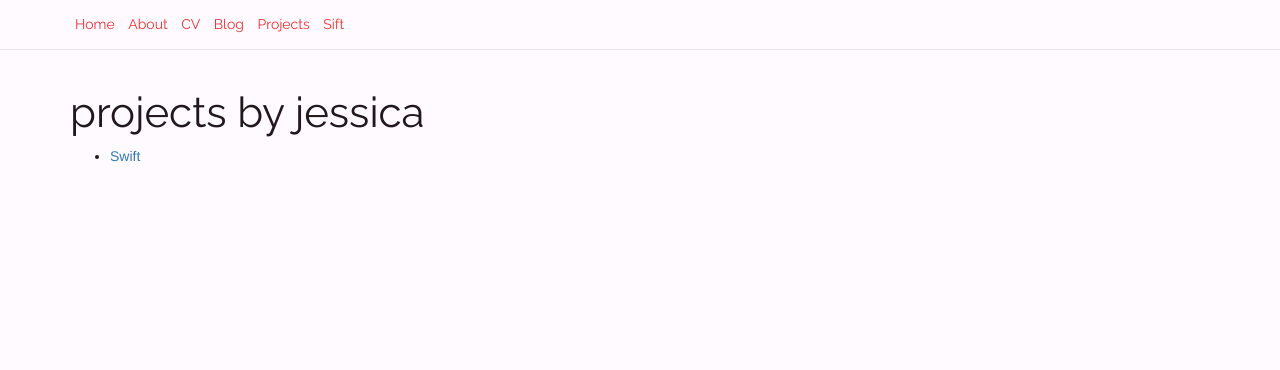
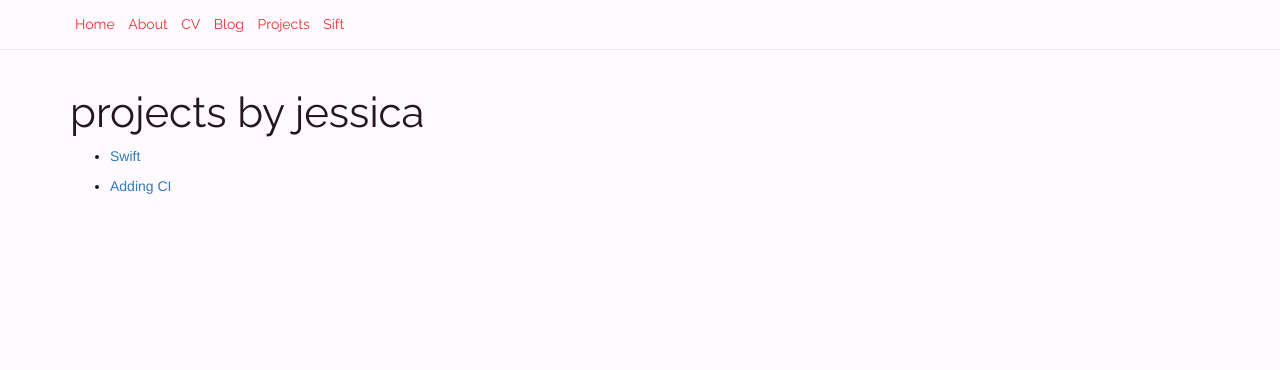
Before and after one commit to JessicaRitter/jessicaritter, a Jekyll site: the page built from projects/index.html, in a window 1280 px wide. Shown: the top 370 px of the page. Built offline with Jekyll 4.4.1, drawn with Linux system fonts in a browser that asks for light colours; comment, search, counter and statistics services are not loaded.

Commit message:
adding more files directly from master

```diff
--- a/projects/index.html
+++ b/projects/index.html
@@ -7,4 +7,7 @@ title: projects by jessica
 	<ul>
 	<li><a href="./swift/treehousefactapp.html">Swift</a></li>
 	</ul>
+	<ul>
+		<li><a href="./adding_ci/addingci.html">Adding CI</a></li>
+	</ul>
 </div>
```
